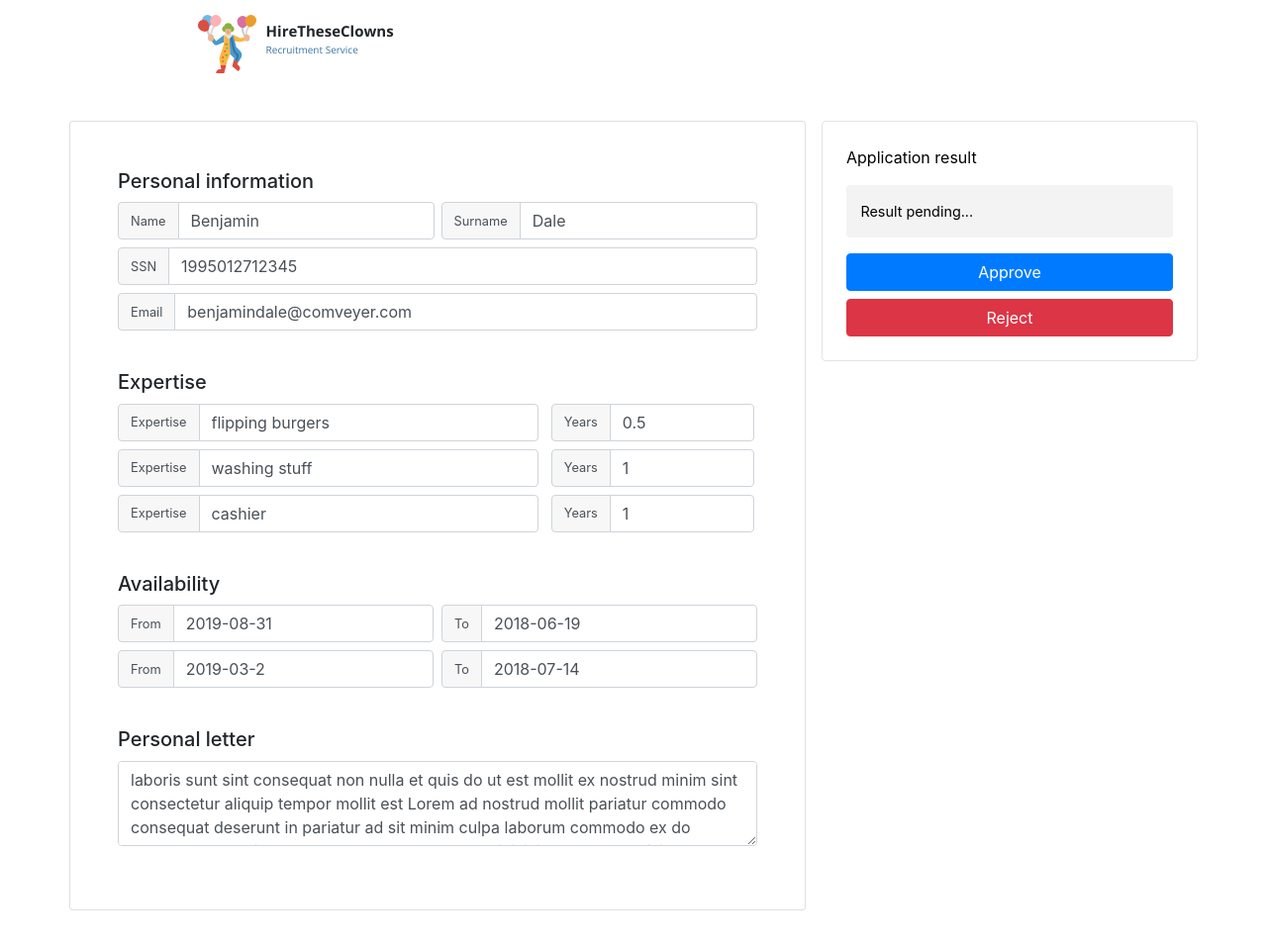
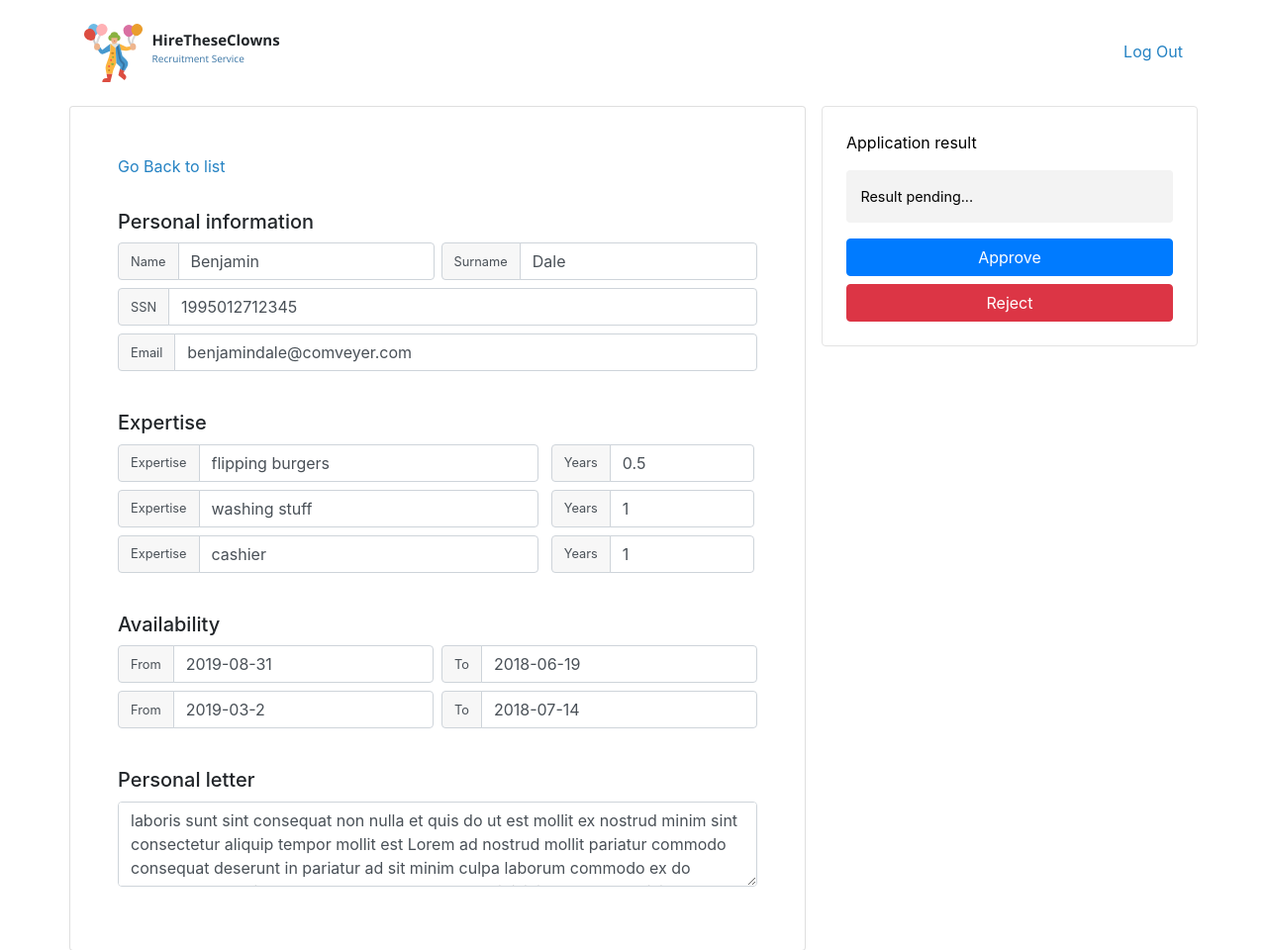
Before and after one commit to LinusBF/iv1201-frontend, a React app: page /SingleApplication in a window 1280 px wide. Shown: the whole page at 99% size. Before the commit the page ends 920 px from the top, so only its background shows below. Built offline with nearby package versions, Linux system fonts and the light colour scheme; some packages are replaced by stand-ins of ours.

Commit message:
created the main menu component and added Logo to it

```diff
--- a/client/components/applicationForm/ApplicationForm.js
+++ b/client/components/applicationForm/ApplicationForm.js
@@ -11,7 +11,7 @@ import ExpertiseComponent from './childComponents/expertisepicker/ExpertiseCompo
 import DatePickerComponent from './childComponents/datepicker/DatePickerComponent';
 import PersonalDetailsComponent from './childComponents/PersonalDetailsComponent';
 import LetterComponent from './childComponents/LetterComponent';
-import Logo from '../logo/Logo';
+import Logo from '../menu/Logo';
 
 class ApplicationForm extends Component {
   constructor(props) {
--- a/client/components/login/Login.js
+++ b/client/components/login/Login.js
@@ -5,7 +5,7 @@ import {connect} from 'react-redux';
 import {Formik} from 'formik';
 import {login} from '../../redux/actions';
 import './Login.css';
-import Logo from '../logo/Logo';
+import Logo from '../menu/Logo';
 import {loginFormSchema} from '../../yupSchemas/loginSchema';
 
 class Login extends Component {
--- a/client/components/logo/Logo.css
+++ b/client/components/menu/Logo.css
@@ -1,7 +1,5 @@
 .logo {
     display: flex;
-    margin-left: 200px;
-    margin-top: 15px;
 }
 
 .logoright {
--- /dev/null
+++ b/client/components/menu/MainMenu.css
@@ -0,0 +1,3 @@
+#mainMenu {
+    margin-bottom: -1.5rem !important;
+}
--- /dev/null
+++ b/client/components/menu/MainMenu.js
@@ -0,0 +1,28 @@
+import React, {Component} from 'react';
+import Logo from './Logo';
+import './MainMenu.css';
+
+class MainMenu extends Component {
+  constructor(props) {
+    super(props);
+    this.state = {};
+  }
+  render() {
+    return (
+      <div id={'mainMenu'} className={'container'}>
+        <div className="d-flex mt-4">
+          <div className={'w-100'}>
+            <Logo />
+          </div>
+          <div className={'flex-shrink-0 mt-3'}>
+            <div>
+              <a href="#">Log Out</a>
+            </div>
+          </div>
+        </div>
+      </div>
+    );
+  }
+}
+
+export default MainMenu;
--- a/client/components/register/Register.js
+++ b/client/components/register/Register.js
@@ -4,7 +4,7 @@ import {Form, Button, ButtonToolbar} from 'react-bootstrap';
 import {connect} from 'react-redux';
 import {login} from '../../redux/actions';
 import '../login/Login.css';
-import Logo from '../logo/Logo';
+import Logo from '../menu/Logo';
 import {Formik} from 'formik';
 import {loginFormSchema} from '../../yupSchemas/loginSchema';
 
--- a/client/components/singleApplication/singleApplication.css
+++ b/client/components/singleApplication/singleApplication.css
@@ -1,3 +1,6 @@
+a:link, a:visited {
+    color: #2482C3;
+}
 h5 {
     margin-top: 2rem;
     margin-bottom: 0.6rem;
--- a/client/components/singleApplication/singleApplication.js
+++ b/client/components/singleApplication/singleApplication.js
@@ -1,6 +1,5 @@
 import React, {Component} from 'react';
 import './singleApplication.css';
-import Logo from '../logo/Logo';
 import {
   firstName,
   lastName,
@@ -16,6 +15,7 @@ import ExpertiseViewComponent from './childComponents/ExpertiseViewComponent';
 import AvailabilityViewComponent from './childComponents/AvailabilityViewComponent';
 import LetterViewComponent from './childComponents/LetterViewComponent';
 import ApprovalComponent from './childComponents/ApprovalComponent';
+import MainMenu from '../menu/MainMenu';
 
 class SingleApplication extends Component {
   constructor(props) {
@@ -26,12 +26,13 @@ class SingleApplication extends Component {
   render() {
     console.log(firstName);
     return (
-      <div className="container-flui">
-        <Logo />
+      <div className="container-fluid">
+        <MainMenu />
         <div className="container">
           <div className="row mt-5">
             <div className="col-sm-8 p-0 pr-md-3 m-2 m-sm-0">
               <div className="card p-5 mt-0">
+                <a href="#">Go Back to list</a>
                 <h5>Personal information</h5>
                 <PersonalDetailsViewComponent data={this.personalData} />
                 <h5>Expertise</h5>
```
Also changed, not shown: client/components/menu/Logo.js (renamed from client/components/logo/Logo.js).
